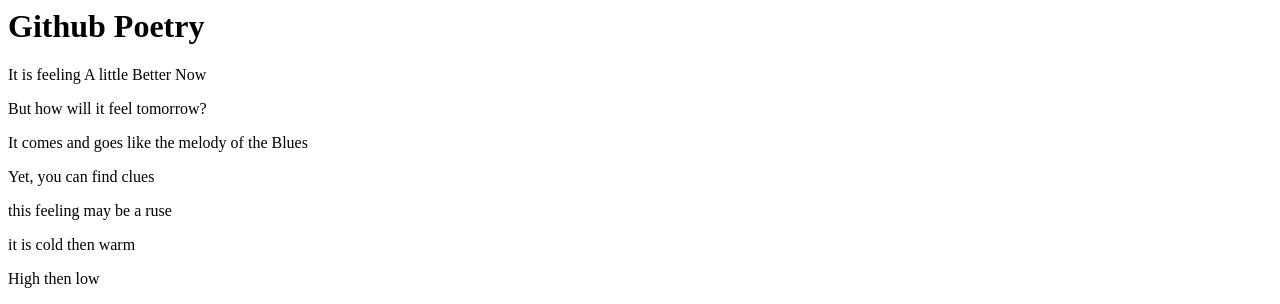
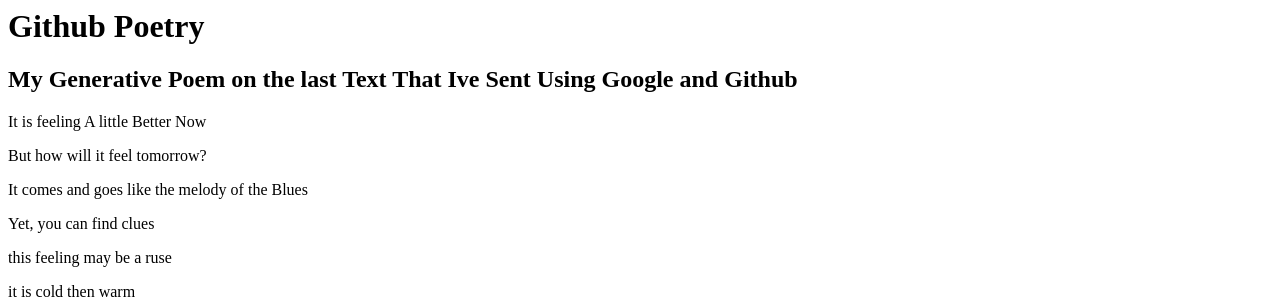
Before and after one commit to jaredChrstphrKelley/xrussell1.github.io, a plain HTML site: page index.html in a window 1280 px wide. Shown: the top 304 px of the page. Drawn offline with Linux system fonts and the light colour scheme.

Commit message:
Update index.html

```diff
--- a/index.html
+++ b/index.html
@@ -6,7 +6,7 @@
   <body>
 
   <h1>Github Poetry</h1>
-  <h2. My Generative Poem on the last Text That Ive Sent Using Google and Github</h2>
+  <h2> My Generative Poem on the last Text That Ive Sent Using Google and Github</h2>
 
   <p> It is feeling A little Better Now <a href="https://www.joincake.com/blog/hope-you-feel-better"> </a></p>
   <p> But how will it feel tomorrow? <a href="/feelings.html"></a> </p>
```
